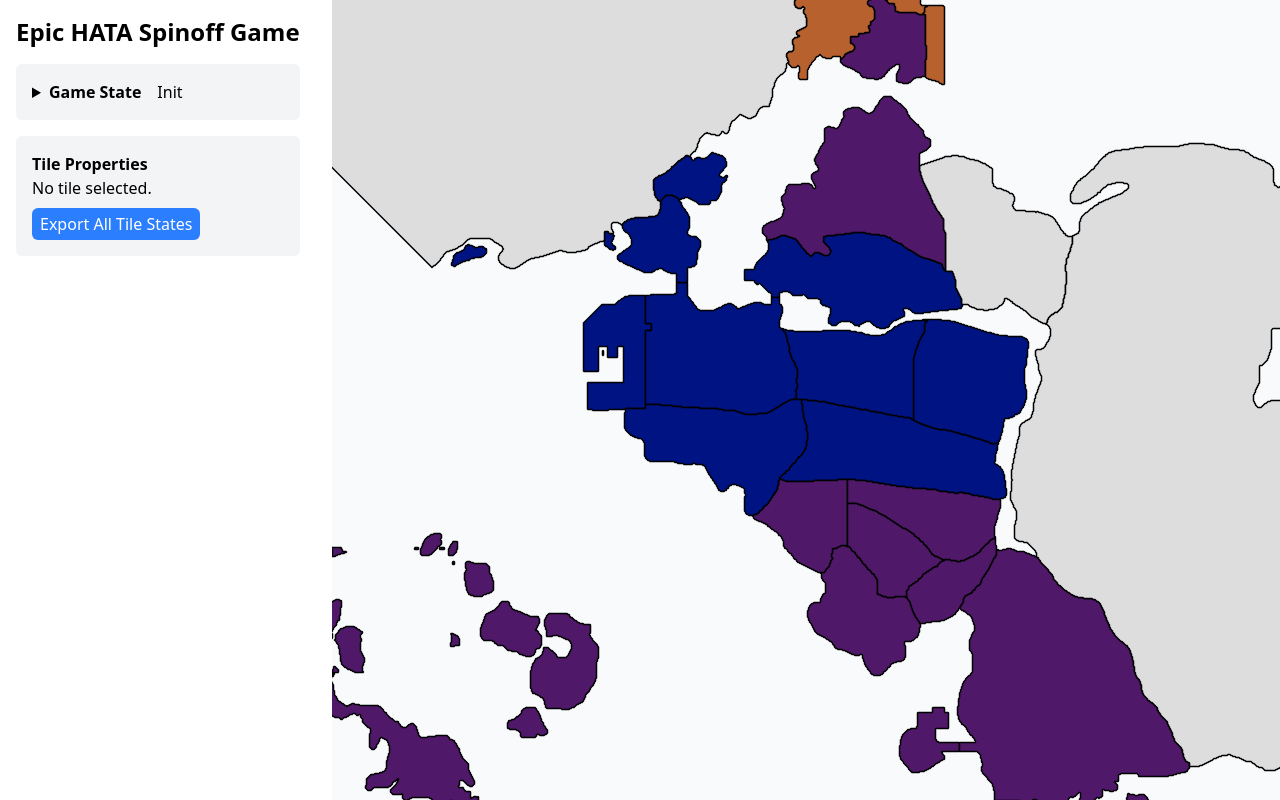
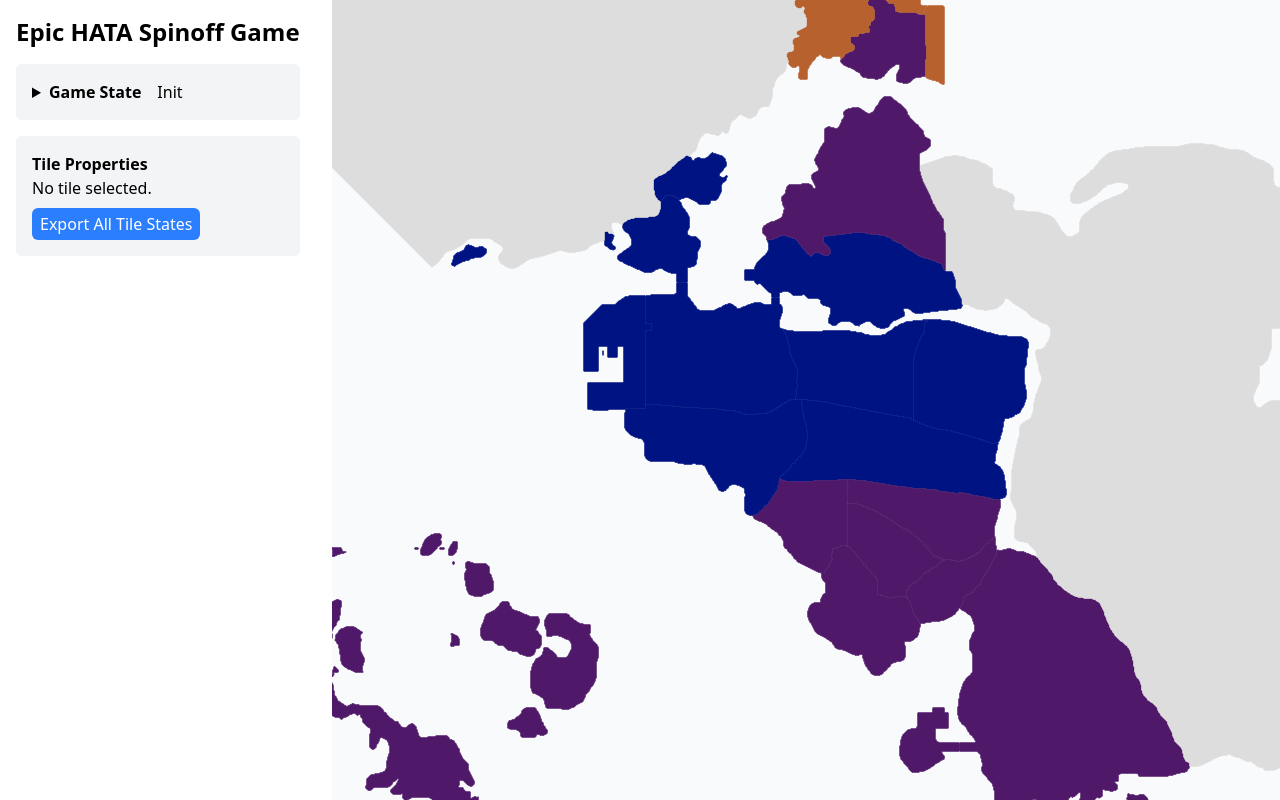
Before and after one commit to SeriousGuy888/HATA-Spinoff-Game, a SvelteKit app: page / in a window 1280 px wide. Built offline with nearby package versions, Linux system fonts and the light colour scheme.

Commit message:
remove black outlines around tiles

```diff
--- a/src/routes/TileRenderer.svelte
+++ b/src/routes/TileRenderer.svelte
@@ -37,13 +37,14 @@
 	viewBox={`0 0 ${MAP_DIMENSIONS.width} ${MAP_DIMENSIONS.height}`}
 	role="none"
 >
-	{#each Object.entries(loadedTiles) as [id, region]}
+	{#each Object.entries(loadedTiles) as [id, tile]}
+		{@const colour = tile.controller?.colour ?? "#ddd"}
 		<path
-			d={polygonListToPath(region.polygons)}
-			style:fill={loadedTiles[id].controller?.colour ?? "#ddd"}
-			style:stroke="#000"
+			d={polygonListToPath(tile.polygons)}
 			stroke-linejoin="round"
-			style:stroke-width="1.5"
+			style:fill={colour}
+			style:stroke={colour}
+			style:stroke-width="0.5"
 			class="cursor-pointer outline-0 hover:brightness-175"
 			class:brightness-150={tileSelectionState.selectedTileId === id}
 			role="button"
```
